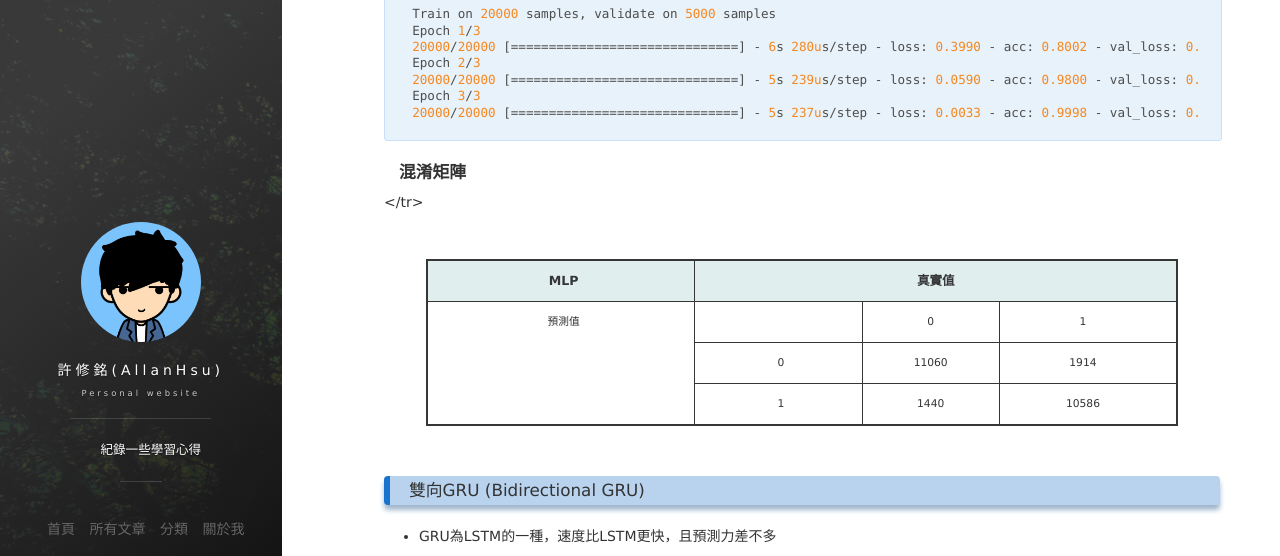
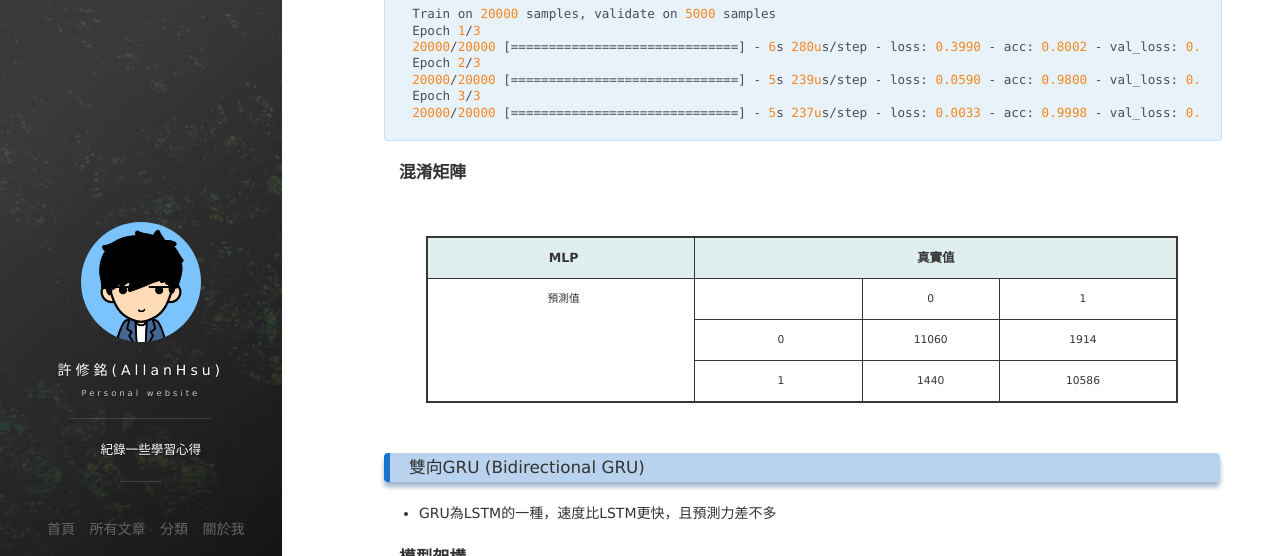
Before and after one commit to allanhsu83117/allanhsu83117.github.io, a Jekyll site: the page built from _posts/2018-12-26-deep-learning-with-imdb.md, in a window 1280 px wide and 900 px high, scrolled down 2049 px, cut to the strip 66-622 px from the top of the window. Built offline with Jekyll 4.4.1, drawn with Linux system fonts in a browser that asks for light colours; nearby versions of some CDN libraries; comment, search, counter and statistics services are not loaded; some of the changed text lies outside the part shown.

Commit message:
Add files via upload

```diff
--- a/_posts/2018-12-26-deep-learning-with-imdb.md
+++ b/_posts/2018-12-26-deep-learning-with-imdb.md
@@ -118,7 +118,6 @@ Epoch 3/3
 <td style="text-align:center">1440</td>
 <td style="text-align:center">10586</td>
 </tr>
-</tr>
 </tbody>
 </table>
 
@@ -209,7 +208,6 @@ Epoch 3/3
 <td style="text-align:center">1</td>
 <td style="text-align:center">1721</td>
 <td style="text-align:center">11159</td>
-</tr>
 </tr>
 </tbody>
 </table>
@@ -303,7 +301,6 @@ Epoch 3/3
 <td style="text-align:center">1</td>
 <td style="text-align:center">1072</td>
 <td style="text-align:center">10588</td>
-</tr>
 </tr>
 </tbody>
 </table>
@@ -421,7 +418,6 @@ Epoch 3/3
 <td style="text-align:center">1112</td>
 <td style="text-align:center">11096</td>
 </tr>
-</tr>
 </tbody>
 </table>
 
@@ -524,7 +520,6 @@ Epoch 3/3
 <td style="text-align:center">1267</td>
 <td style="text-align:center">10831</td>
 </tr>
-</tr>
 </tbody>
 </table>
 
@@ -539,9 +534,9 @@ Epoch 3/3
 <tr>
 <th style="text-align:center">Ensemble</th>
 <th style="text-align:center" colspan = "3">真實值</th>
-
 </tr>
 </thead>
+
 <tbody>
 <tr>
 <td style="text-align:center" rowspan="3">預測值</td>
@@ -560,7 +555,6 @@ Epoch 3/3
 <td style="text-align:center">1077</td>
 <td style="text-align:center">11141</td>
 </tr>
-</tr>
 </tbody>
 </table>
 
```
